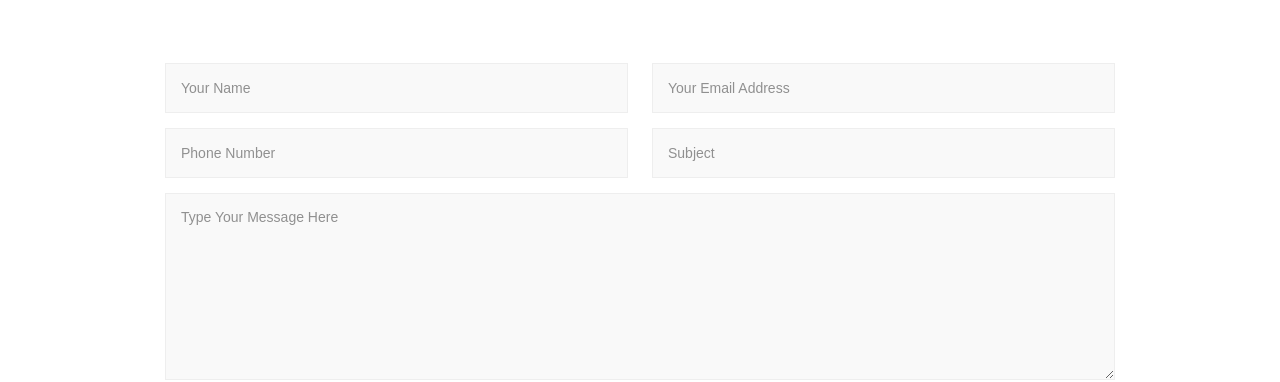
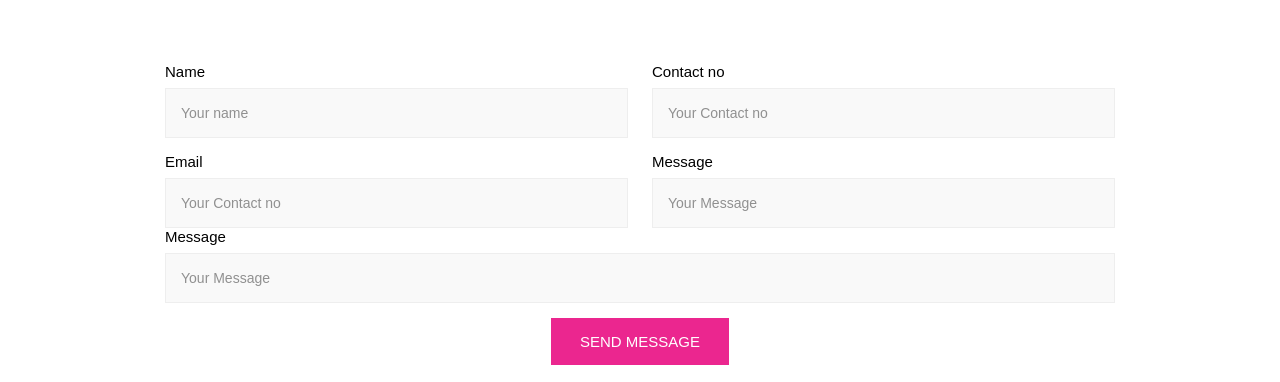
Before and after one commit to krishntalsaniya/gracelab_frontend, a React (Create React App) app: page /contact in a window 1280 px wide. Shown: the part 460-842 px from the top of the page. Built offline with nearby package versions, Linux system fonts and the light colour scheme.

Commit message:
05-06-24

```diff
--- a/src/contact/Contact.jsx
+++ b/src/contact/Contact.jsx
@@ -4,12 +4,17 @@ import Modalnavigationbar from '../navbar/Modalnavigationbar';
 import Pagetitle from '../patients/Pagetitle';
 import { FaTwitter,FaYoutube ,FaFacebook ,FaLinkedin ,FaInstagramSquare  } from "react-icons/fa";
 import { Container, Row, Col, Form, Button } from 'react-bootstrap';
-import { useFormik } from 'formik';
+import { Formik } from 'formik';
 import * as Yup from 'yup';
+import Swal from 'sweetalert2';
+import axios from 'axios';
+import { Link,useNavigate } from 'react-router-dom';
+
 
 function Contact() {
 
-    const validationSchema = Yup.object().shape({
+  const navigate = useNavigate();
+    const SignupSchema = Yup.object().shape({
       name: Yup.string().required('Please enter your name'),
       email:  Yup.string()
         .email('Invalid email')
@@ -21,28 +26,40 @@ function Contact() {
           return true;
         })
         .required('Please enter your email'),
-        phone_number: Yup.string()
+        contactno: Yup.string()
         .matches(/^\d+$/, 'Contact No. must contain only digits')
         .length(10, 'Contact No. must be exactly 10 digits')
         .required('Contact No. is required'),
-        msg_subject: Yup.string().required('Please enter the subject'),
-        message: Yup.string().required('Please enter your message'),
+        message: Yup.string().required('Please enter the subject'),
+        textarea: Yup.string().required('Please enter your message'),
       });
 
-      const formik = useFormik({
-        initialValues: {
-          name: '',
-          email: '',
-          phone_number: '',
-          msg_subject: '',
-          message: '',
-        },
-        validationSchema: validationSchema,
-        onSubmit: values => {
-          // Handle form submission here
-          console.log('Form submitted:', values);
-        },
+
+      const handleSubmit = async (values) => {
+        try {
+          const response = await axios.post(`${process.env.REACT_APP_API_URL_GRACELAB}/api/auth/contact`, {
+            contactname: values.name,
+            Email: values.email,
+            ContactNo: values.contactno,
+            message: values.message,
+            textarea: values.textarea,
           });
+
+          console.log('Patient created successfully:', response.data);
+
+          Swal.fire({
+            title: "Success!",
+            text: "Contact Details submit successfully",
+            icon: "success",
+            confirmButtonText: "OK"
+          })
+          // Redirect or show success message here
+        } catch (error) {
+          console.error('Error creating laboratory:', error);
+          // Show error message here
+        }
+      };
+
   return (
     <>
     <Modalnavigationbar
@@ -62,44 +79,122 @@ function Contact() {
           <h2>Drop us a message for any query</h2>
           <p>Lorem ipsum dolor sit amet, consectetur adipiscing elit, sed do eiusmod tempor incididunt ut labore et dolore magna aliqua. Quis ipsum suspendisse ultrices gravida. Risus commodo viverra.</p>
         </div>
-        <Form onSubmit={formik.handleSubmit} id="contactForm">
+
+        <Formik
+                  initialValues={{
+                    name: '',
+                    email: '',
+                    contactno: '',
+                    message: '',
+                    textarea:'',
+
+                  }}
+                  validationSchema={SignupSchema}
+                  onSubmit={handleSubmit}
+                >
+
+{({
+                    values,
+                    errors,
+                    touched,
+                    handleChange,
+                    handleBlur,
+                    handleSubmit,
+                  }) => (
+        <Form  onSubmit={handleSubmit} id="contactForm">
           <Row>
           <Col lg={6} md={6}>
-              <Form.Group className='form-group'>
-                <Form.Control type="text" placeholder="Your Name" name="name" id="name" onChange={formik.handleChange} onBlur={formik.handleBlur} value={formik.values.name} />
-                {formik.touched.name && formik.errors.name ? <div className="text-danger text-start">{formik.errors.name}</div> : null}
+          <Form.Group className='form-group' controlId="formName">
+          <Form.Label className='text-start w-100'>Name</Form.Label>
+                            <Form.Control
+                              type="text"
+                              name="name"
+                              placeholder="Your name"
+                              onChange={handleChange}
+                              onBlur={handleBlur}
+                              value={values.name}
+                              isInvalid={touched.name && errors.name}
+                            />
+                            <Form.Control.Feedback type="invalid">{errors.name}</Form.Control.Feedback>
+                            </Form.Group>
+
+            </Col>
+
+
+
+            <Col lg={6} md={6}>
+          <Form.Group controlId="formName">
+                            <Form.Label className='text-start w-100'>Contact no</Form.Label>
+                            <Form.Control
+                              type="text"
+                              name="contactno"
+                              placeholder="Your Contact no"
+                              onChange={handleChange}
+                              onBlur={handleBlur}
+                              value={values.contactno}
+                              isInvalid={touched.contactno && errors.contactno}
+                            />
+                            <Form.Control.Feedback type="invalid">{errors.contactno}</Form.Control.Feedback>
                             </Form.Group>
             </Col>
+
             <Col lg={6} md={6}>
-              <Form.Group className='form-group'>
-                <Form.Control type="email" placeholder="Your Email Address" name="email" id="email" onChange={formik.handleChange} onBlur={formik.handleBlur} value={formik.values.email} />
-                {formik.touched.email && formik.errors.email ? <div className="text-danger text-start">{formik.errors.email}</div> : null}
+          <Form.Group controlId="formName">
+                            <Form.Label className='text-start w-100'>Email</Form.Label>
+                            <Form.Control
+                              type="text"
+                              name="email"
+                              placeholder="Your Contact no"
+                              onChange={handleChange}
+                              onBlur={handleBlur}
+                              value={values.email}
+                              isInvalid={touched.email && errors.email}
+                            />
+                            <Form.Control.Feedback type="invalid">{errors.email}</Form.Control.Feedback>
                             </Form.Group>
             </Col>
+
             <Col lg={6} md={6}>
-              <Form.Group className='form-group'>
-                <Form.Control type="text" placeholder="Phone Number" name="phone_number" id="phone_number" onChange={formik.handleChange} onBlur={formik.handleBlur} value={formik.values.phone_number} />
-                {formik.touched.phone_number && formik.errors.phone_number ? <div className="text-danger text-start">{formik.errors.phone_number}</div> : null}
-              </Form.Group>
-            </Col>
-            <Col lg={6} md={6}>
-              <Form.Group className='form-group'>
-                <Form.Control type="text" placeholder="Subject" name="msg_subject" id="msg_subject" onChange={formik.handleChange} onBlur={formik.handleBlur} value={formik.values.msg_subject} />
-                {formik.touched.msg_subject && formik.errors.msg_subject ? <div className="text-danger text-start">{formik.errors.msg_subject}</div> : null}
+          <Form.Group controlId="formName">
+                            <Form.Label className='text-start w-100'>Message</Form.Label>
+                            <Form.Control
+                              type="text"
+                              name="message"
+                              placeholder="Your Message"
+                              onChange={handleChange}
+                              onBlur={handleBlur}
+                              value={values.message}
+                              isInvalid={touched.message && errors.message}
+                            />
+                            <Form.Control.Feedback type="invalid">{errors.message}</Form.Control.Feedback>
                             </Form.Group>
             </Col>
             <Col lg={12} md={12}>
-              <Form.Group className='form-group'>
-                <Form.Control as="textarea" rows={10} placeholder="Type Your Message Here" name="message" id="message" onChange={formik.handleChange} onBlur={formik.handleBlur} value={formik.values.message} />
-                {formik.touched.message && formik.errors.message ? <div className="text-danger text-start">{formik.errors.message}</div> : null}
+          <Form.Group controlId="formName">
+                            <Form.Label className='text-start w-100'>Message</Form.Label>
+                            <Form.Control
+                              type="text"
+                              name="textarea"
+                              placeholder="Your Message"
+                              onChange={handleChange}
+                              onBlur={handleBlur}
+                              value={values.textarea}
+                              isInvalid={touched.textarea && errors.textarea}
+                            />
+                            <Form.Control.Feedback type="invalid">{errors.textarea}</Form.Control.Feedback>
                             </Form.Group>
             </Col>
             <Col lg={12} md={12}>
-              <Button type="submit" variant="primary">Send Message</Button>
-              <div id="msgSubmit" className="h3 text-center hidden" />
+          <Form.Group controlId="formName">
+          <Button  type="button" onClick={handleSubmit}>Send Message</Button>
+            </Form.Group>
             </Col>
             </Row>
+
         </Form>
+
+)}
+ </Formik>
         <div className="contact-info">
           <div className="section-title text-center">
             <h2>Don't Hesitate to contact with us</h2>
--- a/src/registration/Registration.jsx
+++ b/src/registration/Registration.jsx
@@ -187,7 +187,8 @@ function Registration() {
                         onBlur={handleBlur}
                         value={values.licencedate}
                         isInvalid={touched.licencedate && errors.licencedate}
-                      />
+
+                        />
                       <Form.Control.Feedback type="invalid">{errors.licencedate}</Form.Control.Feedback>
                     </Col> */}
                     <Col lg={6} className="form-group mb-3">
```
Also changed, not shown: 1 other file (tests, documents, lock files or other folders). Lines whose indentation alone changed are shown as unchanged.
